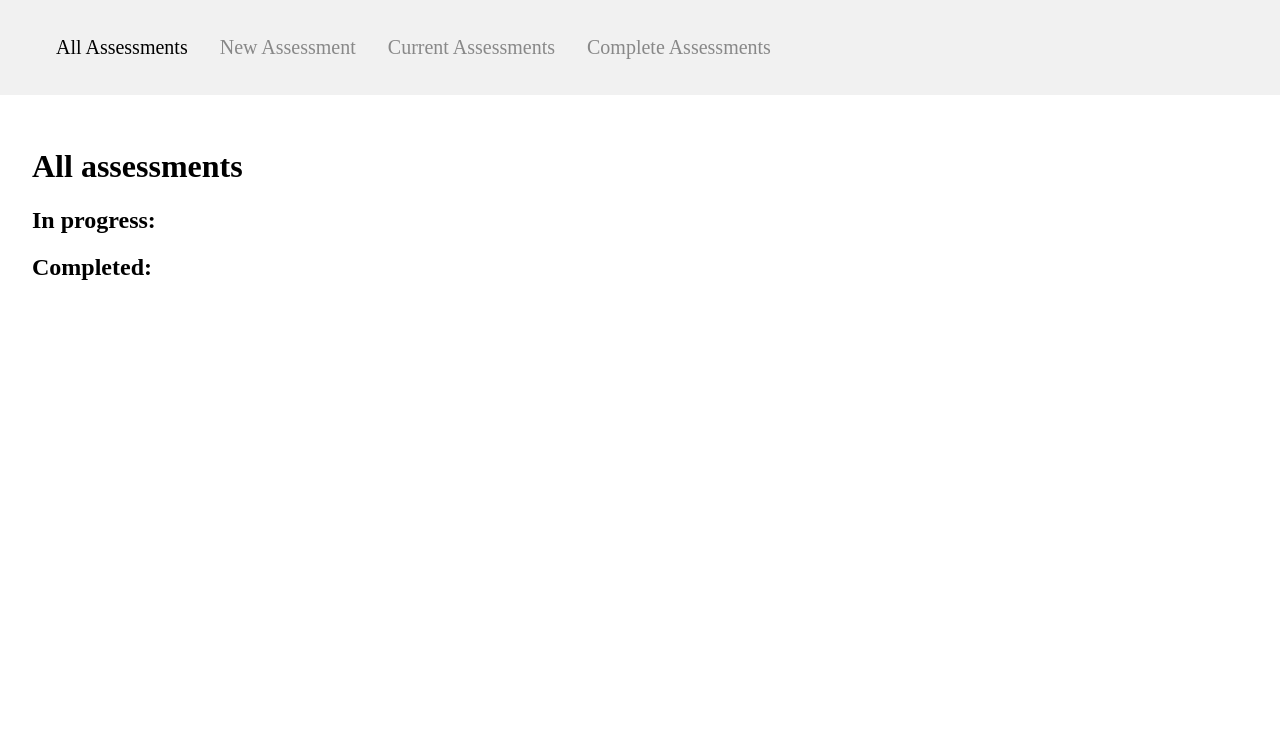
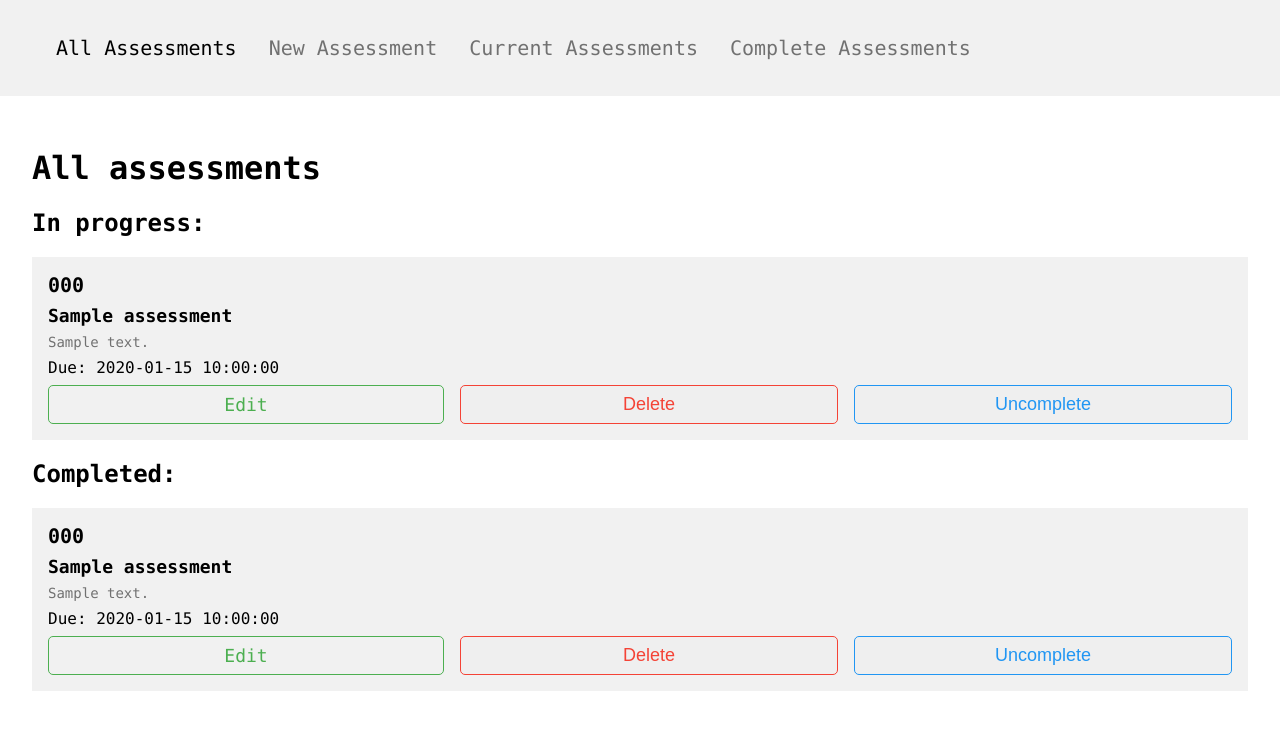
Before and after one commit to tobyrushton/COMP2011, a Flask app: template cw1/app/templates/index.html in a window 1280 px wide. Shown: the top 730 px of the page. Run offline with Flask 3, Linux system fonts and the light colour scheme; the template is opened without the code that fills it: most values are stand-ins (such as "Sample title", 1, 10 or a date in 2020).

Commit message:
cw1 - created assessment component

```diff
--- a/cw1/app/static/styles.css
+++ b/cw1/app/static/styles.css
@@ -1,5 +1,6 @@
 body {
     margin: 0;
+    font-family: "Lucida Console", monospace;
 }
 
 .header {
@@ -17,7 +18,7 @@ body {
 
 .header-list a {
     text-decoration: none;
-    color: #888;
+    color: #717171;
 }
 
 .header-link-active {
@@ -72,3 +73,73 @@ body {
     border-radius: 5px;
     cursor: pointer;
 }
+
+.assessment-container {
+    display: flex;
+    flex-direction: column;
+    background-color: #f1f1f1;
+    padding: 1rem;
+    gap: 1rem;
+}
+
+.assessment {
+    display: flex;
+    gap: .5rem;
+    flex-direction: column;
+}
+
+.assessment * {
+    margin: 0;
+}
+
+.assessment h3 {
+    font-size: 20px;
+}
+
+.assessment h4 {
+    font-size: 18px;
+}
+
+.assessment-description {
+    font-size: 14px;
+    color: #717171;
+}
+
+.assessment-date {
+    font-weight: 500;
+}
+
+.assessment-link-container {
+    display: flex;
+    gap: 1rem;
+}
+
+.assessment-link-container form {
+    width: 100%;
+}
+
+.assessment-link {
+    text-decoration: none;
+    text-align: center;
+    width: 100%;
+    padding: .5rem;
+    border-radius: 5px;
+    border-style: solid;
+    border-width: 1px;
+    font-size: 18px;
+}
+
+.assessment-link-edit {
+    color: #4CAF50;
+    border-color: #4CAF50;
+}
+
+.assessment-link-delete {
+    color: #f44336;
+    border-color: #f44336;
+}
+
+.assessment-link-complete {
+    color: #2196F3;
+    border-color: #2196F3;
+}
--- /dev/null
+++ b/cw1/app/templates/components/assessment.html
@@ -0,0 +1,21 @@
+<div class="assessment">
+    <h3>{{ assessment.module_code }}</h3>
+    <h4>{{ assessment.title }}</h4>
+    <p class="assessment-description">{{ assessment.description }}</p>
+    <p class="assessment-date">Due: {{ assessment.due_date }}</p>
+    <span class="assessment-link-container">
+        <a href="/edit/{{ assessment.id }}" class="assessment-link assessment-link-edit">Edit</a>
+        <form method="POST" action="/delete/{{ assessment.id }}">
+            <button class="assessment-link assessment-link-delete">Delete</button>
+        </form>
+        {% if assessment.completed %}
+            <form action="/uncomplete/{{ assessment.id }}" method="POST">
+                <button class="assessment-link assessment-link-complete">Uncomplete</button>
+            </form>
+        {% else %}
+            <form action="/complete/{{ assessment.id }}" method="POST">
+                <button class="assessment-link assessment-link-complete">Complete</button>
+            </form>
+        {% endif %}
+    </span>
+</div>
--- a/cw1/app/templates/index.html
+++ b/cw1/app/templates/index.html
@@ -3,5 +3,19 @@
 {% block content %}
     <h1>All assessments</h1>
     <h2>In progress:</h2>
+    <div class="assessment-container">
+        {% for assessment in current %}
+            {% with assessment=assessment %}
+                {% include 'components/assessment.html' %}
+            {% endwith %}
+        {% endfor %}
+    </div>
     <h2>Completed:</h2>
+    <div class="assessment-container">
+        {% for assessment in completed %}
+            {% with assessment=assessment %}
+                {% include 'components/assessment.html' %}
+            {% endwith %}
+        {% endfor %}
+    </div>
 {% endblock %}
```
Also changed, not shown: cw1/app/views.py (+38 -1 lines), cw1/app.db.
